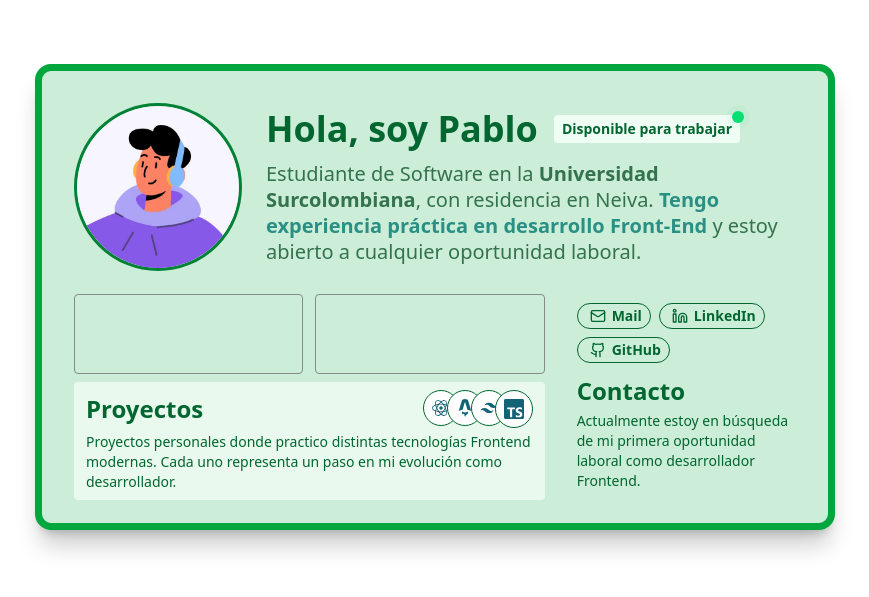
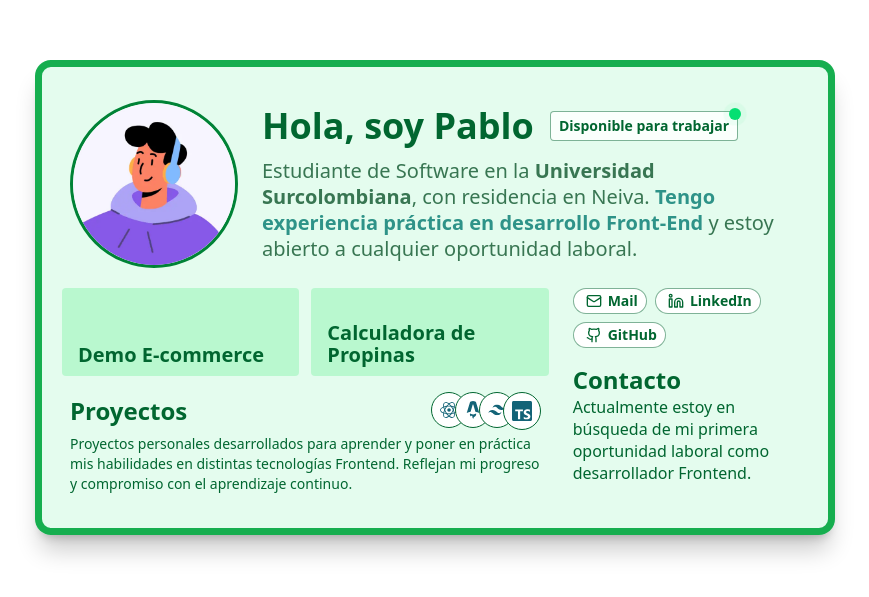
Before and after one commit to pablos-juan/portfolio-card, a React (Vite) app: page / in a window 1280 px wide. Shown: the part 103-700 px from the top of the page, without its empty margins (205-1074 px from the left). Built offline with nearby package versions, Linux system fonts and the light colour scheme.

Commit message:
Agregar componente Home, implementar lógica de voltear sección y crear componentes de iconos y proyectos

```diff
--- a/src/App.jsx
+++ b/src/App.jsx
@@ -1,93 +1,31 @@
-import { Github, Linkedin, Mail } from 'lucide-react'
-import { AstroIcon } from './components/AstroIcon'
-import { ReactIcon } from './components/ReactIcon'
-import { TailwindIcon } from './components/TailwindIcon'
-import { TypeScriptIcon } from './components/TypeScriptIcon'
-import { Link } from './components/Link'
+import { useState } from 'react'
+import { Home } from './components/Home'
+import { Undo2 } from 'lucide-react'
 
 export function App () {
+  const [flip, setFlip] = useState(false)
+
+  const handleFlip = () => {
+    setFlip(!flip)
+  }
+
   return (
-    <main className='flex items-center justify-center h-full w-full'>
-      <section className='bg-green-600/20 w-full md:w-200 h-fit rounded-2xl p-4 gap-4 md:gap-0 border-7 border-green-600 shadow-xl/20 flex flex-col items-center justify-center'>
-        <article className='flex flex-col md:flex-row items-center gap-6 p-4 rounded hover:scale-105 transition-all duration-200'>
-          <img
-            src='/avatar.webp'
-            alt='avatar'
-            className='h-42 w-42 rounded-full border-3 border-green-700'
-          />
-          <div className='flex flex-col gap-3'>
-            <div className='flex flex-col-reverse md:flex-row gap-2 md:gap-4 items-center'>
-              <h1 className='text-green-800 font-bold text-4xl'>
-                Hola, soy Pablo
-              </h1>
+    <main className='flex items-center justify-center h-[1125px] md:h-full w-full'>
+      <section
+        className='relative bg-green-300/20 w-full h-full md:w-200 md:h-[475px] rounded-2xl gap-2 md:gap-4 border-7 border-green-600/90 shadow-xl/20'
+        onClick={handleFlip}
+      >
+        <div className={`absolute inset-0 w-full h-full backface-hidden transition-all duration-500 ${flip ? 'opacity-0 rotate-y-180' : 'opacity-100'}`}>
+          <Home />
+        </div>
 
-              <span className='h-fit bg-green-50 text-green-800 text-sm me-2 px-2 py-1 rounded-sm font-bold  relative'>
-                <span className='absolute flex size-3 top-0 right-0 -mt-1 -mr-1'>
-                  <span className='absolute inline-block h-full w-full animate-ping rounded-full bg-green-400/70' />
-                  <span className='relative inline-flex size-3 rounded-full bg-green-400' />
-                </span>
-                Disponible para trabajar
-              </span>
-            </div>
-            <p className='text-green-900 leading-6.5 text-xl opacity-80'>
-              Estudiante de Software en la <strong>Universidad Surcolombiana</strong>, con residencia en Neiva. <span className='text-teal-700 font-semibold'>Tengo experiencia práctica en desarrollo Front-End</span> y estoy abierto a cualquier oportunidad laboral.
+        <div className={`absolute inset-0 w-full h-full backface-hidden transition-all duration-500 ${flip ? 'opacity-100' : 'opacity-0 rotate-y-180'}`}>
+          <div className='md:grid md:place-items-center h-full m-2'>
+            <p className='flex items-center gap-4 bg-green-200 p-4 rounded-lg text-green-900 leading-4.5 font-medium cursor-pointer active:scale-105 hover:bg-white/80 transition-all duration-200'>
+              Esta sección está en construcción, presione aquí para volver...
+              <Undo2 className='w-10 md:w-auto h-auto' />
             </p>
           </div>
-        </article>
-
-        <div className='flex flex-col md:flex-row gap-4 md:gap-0 h-fit w-full'>
-          <section className='flex flex-col-reverse md:flex-col justify-center gap-2 md:px-4 rounded hover:scale-105 transition-all duration-200 md:w-2/3'>
-            <div className='flex flex-col md:flex-row gap-3'>
-              <article className='border-1 border-neutral-500/80 rounded md:w-1/2 h-20 flex items-end w-full' />
-              <article className='border-1 border-neutral-500/80 rounded md:w-1/2 h-20 flex items-end w-full' />
-            </div>
-
-            <div className='bg-green-50/80 py-2 px-3 rounded'>
-              <div className='flex w-full justify-between items-center mb-1'>
-                <h2 className='text-green-800 font-bold text-2xl mr-3'>
-                  Proyectos
-                </h2>
-
-                <div className='flex'>
-                  <ReactIcon />
-                  <AstroIcon />
-                  <TailwindIcon />
-                  <TypeScriptIcon />
-                </div>
-              </div>
-
-              <p className='text-sm text-green-800 leading-5'>
-                Proyectos personales donde practico distintas tecnologías Frontend modernas. Cada uno representa un paso en mi evolución como desarrollador.
-              </p>
-            </div>
-          </section>
-
-          <section className='flex h-fit flex-col justify-center gap-1 p-4 rounded hover:scale-105 transition-all duration-200 md:w-1/3'>
-            <div className='flex gap-2 w-full flex-wrap'>
-              <Link href='mailto:pabloccsanchez@gmail.com'>
-                <Mail className='h-4' />
-                Mail
-              </Link>
-
-              <Link href='www.linkedin.com/in/pablo-castaño-sanchez-32697b277'>
-                <Linkedin className='h-4' />
-                LinkedIn
-              </Link>
-
-              <Link href='https://github.com/pablos-juan'>
-                <Github className='h-4' />
-                GitHub
-              </Link>
-            </div>
-
-            <h2 className='text-green-800 text-2xl font-bold mt-2'>
-              Contacto
-            </h2>
-
-            <p className='text-sm text-green-800'>
-              Actualmente estoy en búsqueda de mi primera oportunidad laboral como desarrollador Frontend.
-            </p>
-          </section>
         </div>
       </section>
     </main>
--- /dev/null
+++ b/src/components/Home.jsx
@@ -0,0 +1,105 @@
+import { Github, Linkedin, Mail } from 'lucide-react'
+import { AstroIcon } from '../components/icons/AstroIcon'
+import { ReactIcon } from '../components/icons/ReactIcon'
+import { TailwindIcon } from '../components/icons/TailwindIcon'
+import { TypeScriptIcon } from '../components/icons/TypeScriptIcon'
+import { Link } from '../components/Link'
+import { Project } from './Project'
+
+export function Home () {
+  return (
+    <section className='flex flex-col justify-center h-full p-5 gap-2 md:gap-3'>
+      <article className='flex flex-col md:flex-row items-center gap-6 rounded p-2 hover:bg-white/80 active:scale-105 transition-all duration-200'>
+        <img
+          src='/avatar.webp'
+          alt='avatar'
+          className='h-42 w-42 rounded-full border-3 border-green-700'
+        />
+        <div className='flex flex-col gap-3'>
+          <div className='flex flex-col-reverse md:flex-row gap-2 md:gap-4 items-center'>
+            <h1 className='text-green-800 font-bold text-4xl'>
+              Hola, soy Pablo
+            </h1>
+
+            <span className='h-fit bg-white/80 border-1 border-green-800/50 text-green-800 text-sm me-2 px-2 py-1 rounded-sm font-bold relative'>
+              <span className='absolute flex size-3 top-0 right-0 -mt-1 -mr-1'>
+                <span className='absolute inline-block h-full w-full animate-ping rounded-full bg-green-400/70' />
+                <span className='relative inline-flex size-3 rounded-full bg-green-400' />
+              </span>
+              Disponible para trabajar
+            </span>
+          </div>
+          <p className='text-green-900 leading-6.5 text-xl opacity-80'>
+            Estudiante de Software en la <strong>Universidad Surcolombiana</strong>, con residencia en Neiva. <span className='text-teal-700 font-semibold'>Tengo experiencia práctica en desarrollo Front-End</span> y estoy abierto a cualquier oportunidad laboral.
+          </p>
+        </div>
+      </article>
+
+      <div className='flex flex-col md:flex-row gap-8 md:gap-4 h-fit w-full'>
+        <section className='flex flex-col-reverse md:flex-col justify-center gap-2 rounded active:scale-105 transition-all duration-200 h-fit md:w-2/3'>
+          <div className='flex flex-col md:flex-row gap-3'>
+            <Project
+              title='Demo E-commerce'
+              description='Tienda online con catálogo filtrable, búsqueda instantánea y carrito sincronizado en toda la aplicación... '
+              href='https://github.com/pablos-juan/stride-ecomerce'
+            />
+
+            <Project
+              title='Calculadora de Propinas'
+              description='Calcula el monto, personaliza el porcentaje, divide la cuenta y guarda combinaciones para reutilizarlas... '
+              href='https://github.com/pablos-juan/tip-calculator'
+            />
+          </div>
+
+          <div className='hover:bg-white transition-all duration-200 p-2 rounded'>
+            <div className='flex w-full justify-between items-center mb-1'>
+              <h2 className='text-green-800 font-bold text-2xl mr-3'>
+                Proyectos
+              </h2>
+
+              <div className='flex'>
+                <ReactIcon />
+                <AstroIcon />
+                <TailwindIcon />
+                <TypeScriptIcon />
+              </div>
+            </div>
+
+            <p className='text-sm text-green-800 leading-5'>
+              Proyectos personales desarrollados para aprender y poner en práctica mis habilidades en distintas tecnologías Frontend. Reflejan mi progreso y compromiso con el aprendizaje continuo.
+            </p>
+          </div>
+        </section>
+
+        <section className='flex h-fit flex-col justify-center gap-2 active:scale-105 transition-all duration-200 md:w-1/3'>
+          <div className='flex px-2 gap-2 w-full flex-wrap'>
+            <Link href='mailto:pabloccsanchez@gmail.com'>
+              <Mail className='h-4' />
+              Mail
+            </Link>
+
+            <Link href='www.linkedin.com/in/pablo-castaño-sanchez-32697b277'>
+              <Linkedin className='h-4' />
+              LinkedIn
+            </Link>
+
+            <Link href='https://github.com/pablos-juan'>
+              <Github className='h-4' />
+              GitHub
+            </Link>
+          </div>
+
+          <div className='p-2 rounded hover:bg-white/80 transition-colors duration-200'>
+            <h2 className='text-green-800 text-2xl font-bold'>
+              Contacto
+            </h2>
+
+            <p className='text-2sm leading-5.5 text-green-800'>
+              Actualmente estoy en búsqueda de mi primera oportunidad laboral como desarrollador Frontend.
+            </p>
+          </div>
+        </section>
+      </div>
+    </section>
+  )
+}
--- a/src/components/Link.jsx
+++ b/src/components/Link.jsx
@@ -2,7 +2,7 @@ export function Link ({ children, href }) {
   return (
     <a
       href={href}
-      className='h-fit text-green-800 text-sm px-2.5 md:px-2 py-1.5 md:py-1 rounded-full font-bold border-1 hover:bg-green-50 transition-all duration-200 flex items-center gap-0.5 leading-0 w-fit active:scale-120'
+      className='h-fit text-green-800 bg-white text-sm px-2.5 md:px-2 py-1.5 md:py-1 rounded-full font-bold border-1 border-green-800/50 hover:bg-white/50 transition-all duration-200 flex items-center gap-0.5 leading-0 w-fit active:scale-120'
       target='_blank'
       rel='noreferrer'
     >
--- /dev/null
+++ b/src/components/Project.jsx
@@ -0,0 +1,23 @@
+export function Project ({ title, description, href }) {
+  return (
+    <article className='bg-green-200 rounded md:w-1/2 h-22 flex items-end w-full group relative overflow-hidden'>
+      <div className='relative h-full w-full flex items-end p-2.5'>
+        <h3 className='absolute inset-x-4 opacity-100 group-hover:opacity-0 transition-all duration-100 ease text-xl text-green-800 font-semibold leading-5.5'>
+          {title}
+        </h3>
+
+        <p className='absolute inset-x-4 opacity-0 group-hover:opacity-100 duration-200 text-sm text-green-800 leading-4'>
+          {description}
+          <a
+            href={href}
+            target='_blank'
+            rel='noreferrer'
+            className='underline'
+          >
+            Ver en GitHub
+          </a>
+        </p>
+      </div>
+    </article>
+  )
+}
```
Also changed, not shown: src/components/icons/AstroIcon.jsx (renamed from src/components/AstroIcon.jsx), src/components/icons/ReactIcon.jsx (renamed from src/components/ReactIcon.jsx), src/components/icons/TailwindIcon.jsx (renamed from src/components/TailwindIcon.jsx), src/components/icons/TypeScriptIcon.jsx (renamed from src/components/TypeScriptIcon.jsx).
